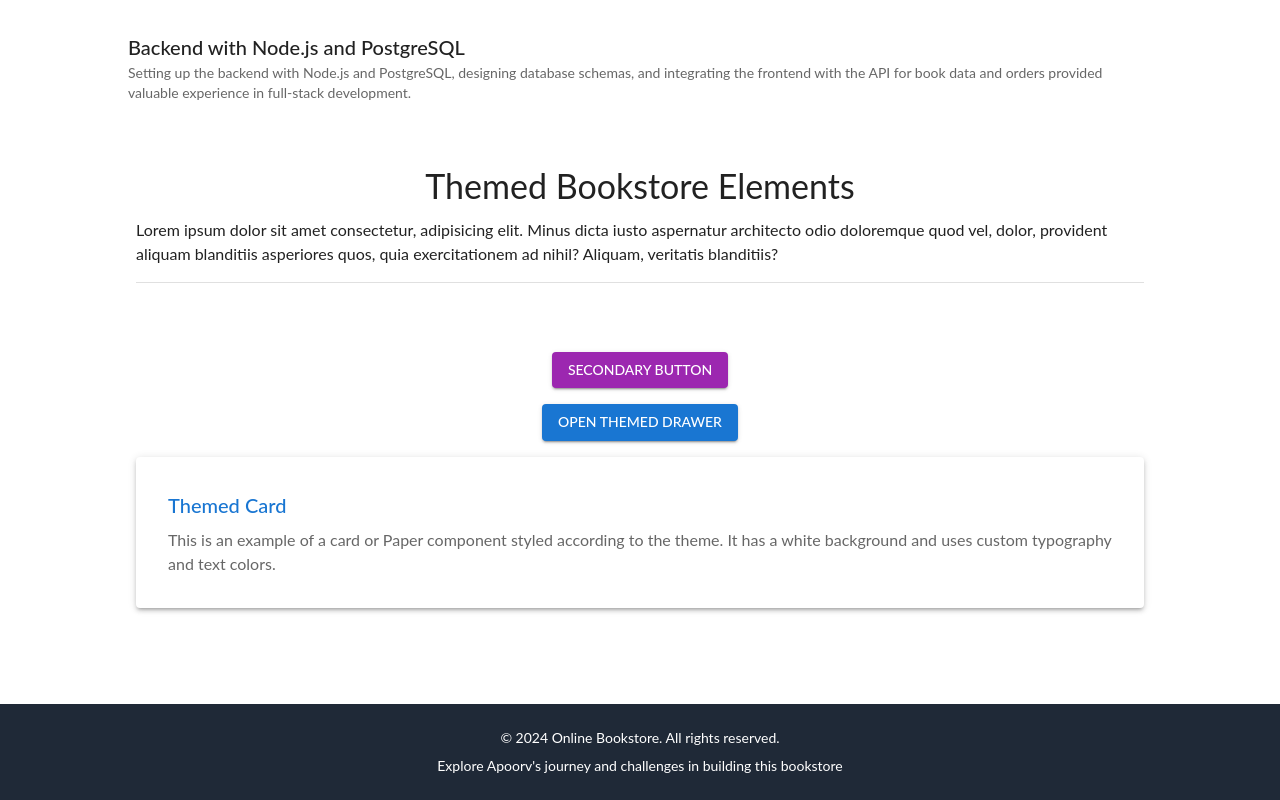
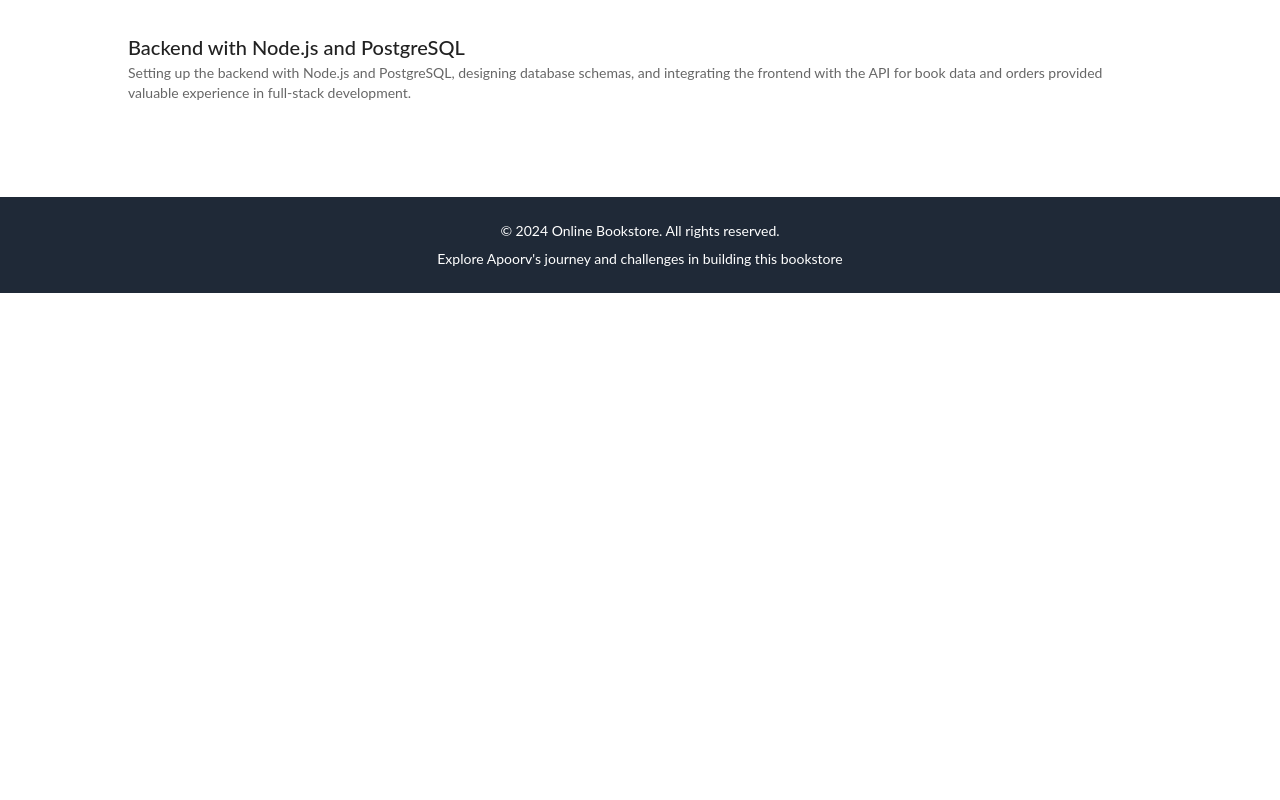
Before and after one commit to Apoorv-Patel1207/book_store_frontend_rev_1, a React (Create React App) app: page /learning in a window 1280 px wide. Shown: the part 619-1419 px from the top of the page. After the commit the page ends 912 px from the top, so only its background shows below. Built offline with nearby package versions, Linux system fonts and the light colour scheme.

Commit message:
made some changes for the UI enhancment

```diff
--- a/src/components/book/delete-book-modal.tsx
+++ b/src/components/book/delete-book-modal.tsx
@@ -6,12 +6,12 @@ import {
   DialogContentText,
   DialogTitle,
   Button,
-} from "@mui/material";
+} from "@mui/material"
 
 interface DeleteConfirmationDialogProps {
-  open: boolean;
-  onClose: () => void;
-  onConfirm: () => void;
+  open: boolean
+  onClose: () => void
+  onConfirm: () => void
 }
 
 const DeleteConfirmationDialog = ({
@@ -19,28 +19,22 @@ const DeleteConfirmationDialog = ({
   onClose,
   onConfirm,
 }: DeleteConfirmationDialogProps) => (
-    <Dialog
-      aria-describedby="alert-dialog-description"
-      aria-labelledby="alert-dialog-title"
-      onClose={onClose}
-      open={open}
-    >
-      <DialogTitle id="alert-dialog-title">Delete Book?</DialogTitle>
+  <Dialog onClose={onClose} open={open}>
+    <DialogTitle>Delete Book?</DialogTitle>
     <DialogContent>
-        <DialogContentText id="alert-dialog-description">
-          Are you sure you want to delete this book? This action cannot be
-          undone.
+      <DialogContentText>
+        Are you sure you want to delete this book? This action cannot be undone.
       </DialogContentText>
     </DialogContent>
     <DialogActions>
-        <Button color="primary" onClick={onClose}>
+      <Button color='primary' onClick={onClose}>
         Cancel
       </Button>
-        <Button color="error" onClick={onConfirm}>
+      <Button color='error' onClick={onConfirm}>
         Confirm
       </Button>
     </DialogActions>
   </Dialog>
-  );
+)
 
-export default DeleteConfirmationDialog;
+export default DeleteConfirmationDialog
--- a/src/components/cart/cart-item.tsx
+++ b/src/components/cart/cart-item.tsx
@@ -1,9 +1,9 @@
 import { useState, useCallback } from "react"
 
 import AddIcon from "@mui/icons-material/Add"
+import DeleteForeverIcon from "@mui/icons-material/DeleteForever"
 import RemoveIcon from "@mui/icons-material/Remove"
 import {
-  Button,
   Card,
   CardContent,
   Typography,
@@ -12,7 +12,6 @@ import {
   FormHelperText,
 } from "@mui/material"
 import debounce from "lodash.debounce"
-
 interface CartItemProps {
   id: string
   title: string
@@ -96,13 +95,10 @@ const CartItem = ({
           >
             <AddIcon />
           </IconButton>
-          <Button
-            color='error'
-            onClick={() => handleRemove(id)}
-            variant='contained'
-          >
-            Remove
-          </Button>
+
+          <IconButton color='error' onClick={() => handleRemove(id)}>
+            <DeleteForeverIcon />
+          </IconButton>
         </Box>
 
         {itemQuantity > stock_quantity && (
--- a/src/components/cart/clear-cart-dialog.tsx
+++ b/src/components/cart/clear-cart-dialog.tsx
@@ -26,10 +26,19 @@ const ClearCartDialog = (props: ConfirmPurchaseDialogProps) => {
         <Typography>Are you sure you want to clear the cart?</Typography>
       </DialogContent>
       <DialogActions>
-        <Button color='primary' onClick={handleCloseClearCartModal}>
+        <Button
+          color='error'
+          onClick={handleCloseClearCartModal}
+          variant='outlined'
+        >
           Cancel
         </Button>
-        <Button color='secondary' onClick={handleConfirmClearCart}>
+        <Button
+          color='primary'
+          onClick={handleConfirmClearCart}
+          sx={{ ml: 1, bgcolor: "#001F3F" }}
+          variant='contained'
+        >
           Clear
         </Button>
       </DialogActions>
--- a/src/components/theme-demo.tsx
+++ /dev/null
@@ -1,104 +0,0 @@
-import { useState } from "react";
-
-import {
-  Box,
-  Button,
-  Typography,
-  Drawer,
-  Paper,
-  Container,
-  Divider,
-} from "@mui/material";
-
-const ThemeDemo = () => {
-  const [drawerOpen, setDrawerOpen] = useState(false);
-
-  const toggleDrawer = (open: boolean) => () => {
-    setDrawerOpen(open);
-  };
-
-  return (
-    <Container sx={{ padding: 4 }}>
-      <Typography gutterBottom textAlign="center" variant="h4">
-        Themed Bookstore Elements
-      </Typography>
-
-      <Typography variant="body1">
-        Lorem ipsum dolor sit amet consectetur, adipisicing elit. Minus dicta
-        iusto aspernatur architecto odio doloremque quod vel, dolor, provident
-        aliquam blanditiis asperiores quos, quia exercitationem ad nihil?
-        Aliquam, veritatis blanditiis?
-      </Typography>
-
-      <Divider sx={{ marginY: 2 }} />
-
-      {/* Primary Button */}
-      <Box display="flex" justifyContent="center" marginBottom={2}>
-        <Button
-          sx={{
-            color: "primary.contrastText",
-          }}
-
-        >
-          Primary Button
-        </Button>
-      </Box>
-
-      {/* Secondary Button */}
-      <Box display="flex" justifyContent="center" marginBottom={2}>
-        <Button color="secondary" variant="contained">
-          Secondary Button
-        </Button>
-      </Box>
-
-      {/* Drawer Toggle Button */}
-      <Box display="flex" justifyContent="center" marginBottom={2}>
-        <Button onClick={toggleDrawer(true)} variant="contained">
-          Open Themed Drawer
-        </Button>
-      </Box>
-
-      {/* Themed Drawer */}
-      <Drawer anchor="right" onClose={toggleDrawer(false)} open={drawerOpen}>
-        <Box
-          sx={{
-            width: 250,
-            padding: 2,
-          }}
-        >
-          <Typography color="primary" gutterBottom variant="h4">
-            Filter Options
-          </Typography>
-          <Typography color="text.secondary" paragraph variant="body1">
-            Customize your book search with the options below.
-          </Typography>
-          <Divider sx={{ marginBottom: 2 }} />
-          <Button color="primary" fullWidth variant="contained">
-            Apply Filters
-          </Button>
-        </Box>
-      </Drawer>
-
-      {/* Example Card or Paper */}
-      <Paper
-        elevation={3}
-        sx={{
-          padding: 4,
-          backgroundColor: "background.paper",
-          marginTop: 2,
-        }}
-      >
-        <Typography color="primary" gutterBottom variant="h6">
-          Themed Card
-        </Typography>
-        <Typography color="text.secondary" variant="body1">
-          This is an example of a card or Paper component styled according to
-          the theme. It has a white background and uses custom typography and
-          text colors.
-        </Typography>
-      </Paper>
-    </Container>
-  );
-};
-
-export default ThemeDemo;
--- a/src/pages/book-details.tsx
+++ b/src/pages/book-details.tsx
@@ -115,14 +115,12 @@ const BookDetails = () => {
 
     if (inputValue === "" || newQuantity < 1) {
       setQuantity(0)
-      setQuantityError("Quantity is required and must be at least 1.")
+      setQuantityError("Quantity is required at least 1.")
       return
     }
 
     if (book && newQuantity > book?.stock_quantity) {
-      setQuantityError(
-        `Quantity exceeds the available stock of ${book?.stock_quantity}.`,
-      )
+      setQuantityError(`Available stock of ${book?.stock_quantity}.`)
       setQuantity(newQuantity)
       return
     }
@@ -258,7 +256,7 @@ const BookDetails = () => {
                 id='quantity'
                 label='Quantity'
                 onChange={handleQuantityChange}
-                sx={{ mt: 2 }}
+                sx={{ mt: 2, height: "50px" }}
                 value={quantity}
               />
             </CardContent>
@@ -294,18 +292,18 @@ const BookDetails = () => {
                 }}
               >
                 <Button
+                  color='success'
                   disabled={!!quantityError}
                   onClick={handleAddToCart}
-                  sx={{ bgcolor: "#001F3F" }}
-                  variant='contained'
+                  variant='outlined'
                 >
                   Add to Cart
                 </Button>
                 <Button
-                  color='success'
                   disabled={!!quantityError}
                   onClick={handleBuyNow}
-                  variant='outlined'
+                  sx={{ bgcolor: "#001F3F" }}
+                  variant='contained'
                 >
                   Buy Now
                 </Button>
--- a/src/pages/cart.tsx
+++ b/src/pages/cart.tsx
@@ -196,7 +196,7 @@ const Cart = () => {
               </Typography>
               <Box>
                 <Button
-                  color='primary'
+                  color='error'
                   disabled={cartItems.length === 0}
                   onClick={handleOpenClearCartModal}
                   variant='outlined'
--- a/src/pages/catalog.tsx
+++ b/src/pages/catalog.tsx
@@ -23,7 +23,7 @@ const Catalog = () => {
   const [books, setBooks] = useState<ApiResponseBook[]>([])
   const [searchQuery, setSearchQuery] = useState("")
   const [filterGenre, setFilterGenre] = useState("all")
-  const [priceValue, setPriceValue] = useState<number[]>([0, 100])
+  const [priceValue, setPriceValue] = useState<number[]>([0, 1000])
   const [tempSearchQuery, setTempSearchQuery] = useState("")
   const [tempFilterGenre, setTempFilterGenre] = useState("all")
   const [tempPriceValue, setTempPriceValue] = useState<number[]>([0, 100])
--- a/src/pages/checkout.tsx
+++ b/src/pages/checkout.tsx
@@ -46,6 +46,9 @@ const Checkout = () => {
 
   const handleBackToHome = () => {
     navigate("/")
+  }
+  const handleBackToOrders = () => {
+    navigate("/order-history")
   }
 
   return (
@@ -151,7 +154,7 @@ const Checkout = () => {
 
           <Button
             color='primary'
-            href='/order-history'
+            onClick={handleBackToOrders}
             sx={{ marginTop: 2, bgcolor: "#001F3F", ml: 2 }}
             variant='contained'
           >
--- a/src/pages/learning.tsx
+++ b/src/pages/learning.tsx
@@ -1,7 +1,6 @@
 import { Box, Typography, List, ListItem, ListItemText } from "@mui/material"
 
 import Layout from "../components/layout/layout"
-import ThemeDemo from "../components/theme-demo"
 
 function Learning() {
   const challenges = [
@@ -79,7 +78,9 @@ function Learning() {
   // Fix the issue with accessing the tabs with the direct providing the URL
 
   // Profile image page to be prepare nicely
-
+  //  after adding the profile details to be shown in the proceed to checkout
+  // set the maximum value of book via db
+  // validation for addtion of book
 
   return (
     <Layout>
@@ -105,8 +106,6 @@ function Learning() {
             </ListItem>
           ))}
         </List>
-
-        <ThemeDemo />
       </Box>
     </Layout>
   )
```
Also changed, not shown: src/components/order/confirm-purchase-dialog.tsx (+16 -4 lines), 1 other file (tests, documents, lock files or other folders). Lines whose indentation alone changed are shown as unchanged.
